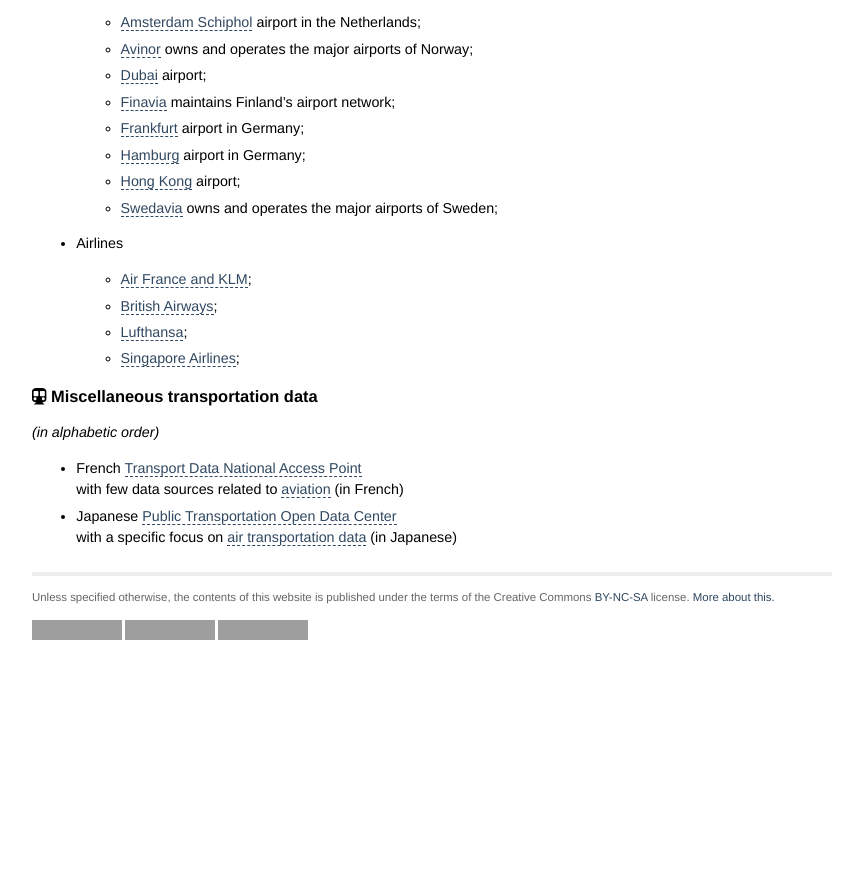
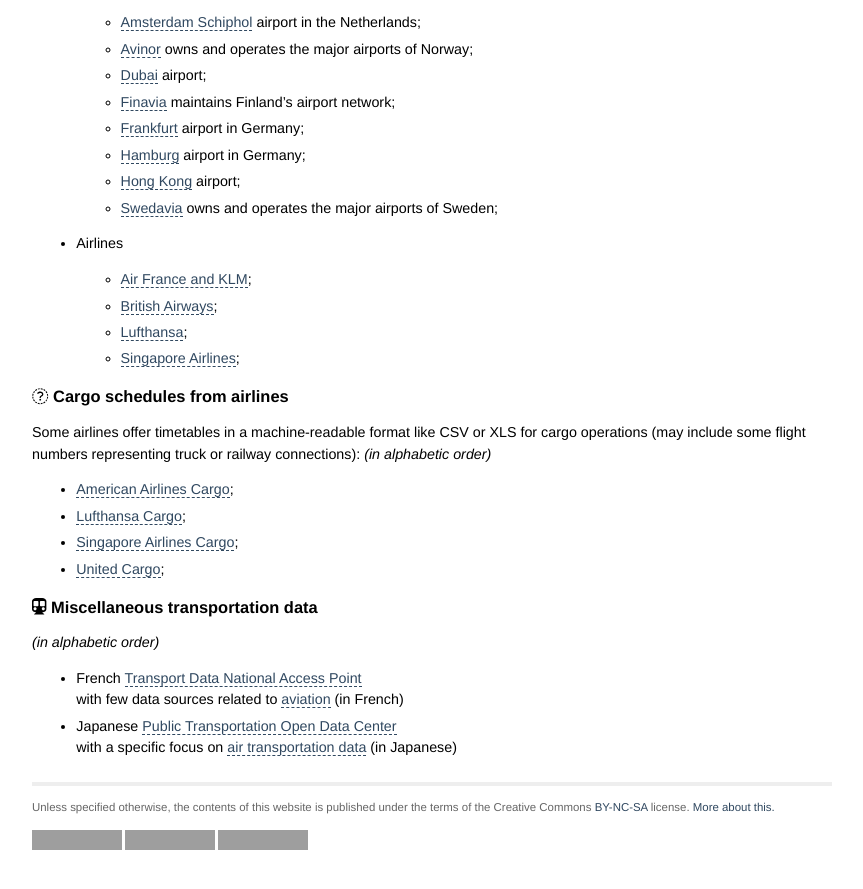
Before and after one commit to open-aviation/atmdata, a Jekyll site: the page built from _pages/data_sources.md, in a window 1280 px wide and 900 px high, scrolled down 2563 px, cut to the strip 0-889 px from the top of the window. Shown: the whole strip, without its empty margins (208-1071 px from the left). Built offline with Jekyll 4.4.1, drawn with Linux system fonts in a browser that asks for light colours; nearby versions of some CDN libraries; before the commit the page ends 3253 px from its top, so only the background shows below that; grey boxes are pictures that could not be loaded.

Commit message:
adding links to downloadable cargo schedules

```diff
--- a/_pages/data_sources.md
+++ b/_pages/data_sources.md
@@ -115,6 +115,16 @@ _(in alphabetic order)_
   - [Lufthansa](https://developer.lufthansa.com/);
   - [Singapore Airlines](https://developer.singaporeair.com/docs/Flight_Status/);
 
+## <i class="fas fa-cargo-schedules"></i> Cargo schedules from airlines
+
+Some airlines offer timetables in a machine-readable format like CSV or XLS for cargo operations (may include some flight numbers representing truck or railway connections):
+_(in alphabetic order)_
+
+  - [American Airlines Cargo](https://www.aacargo.com/ship/schedules.html);
+  - [Lufthansa Cargo](https://lufthansa-cargo.com/de/network/schedule-routings);
+  - [Singapore Airlines Cargo](https://www.siacargo.com/download_timetable.asp);
+  - [United Cargo](https://www.unitedcargo.com/en/us/book/schedules.html);
+
 ## <i class="fas fa-subway"></i> Miscellaneous transportation data
 
 _(in alphabetic order)_
```
